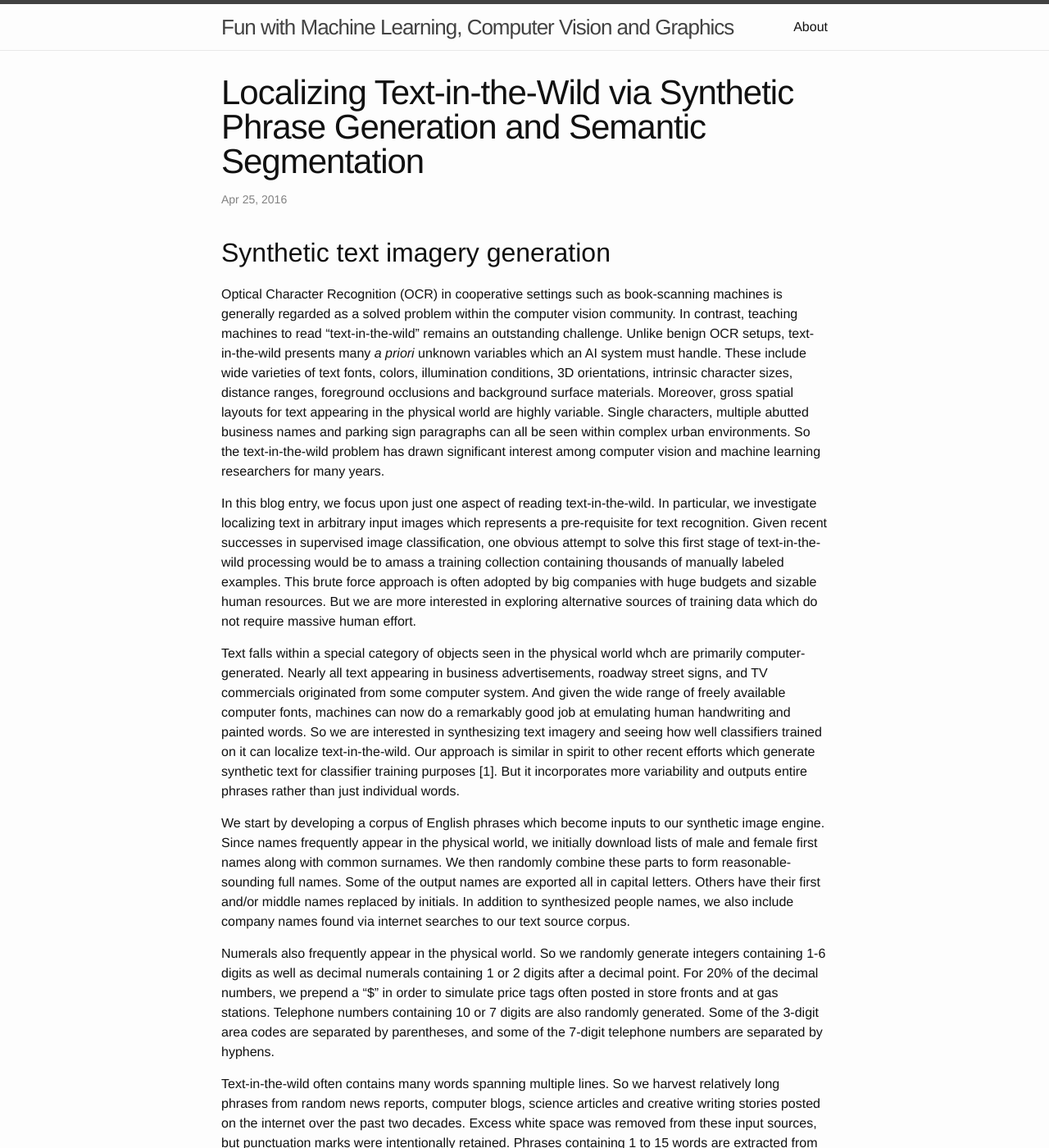
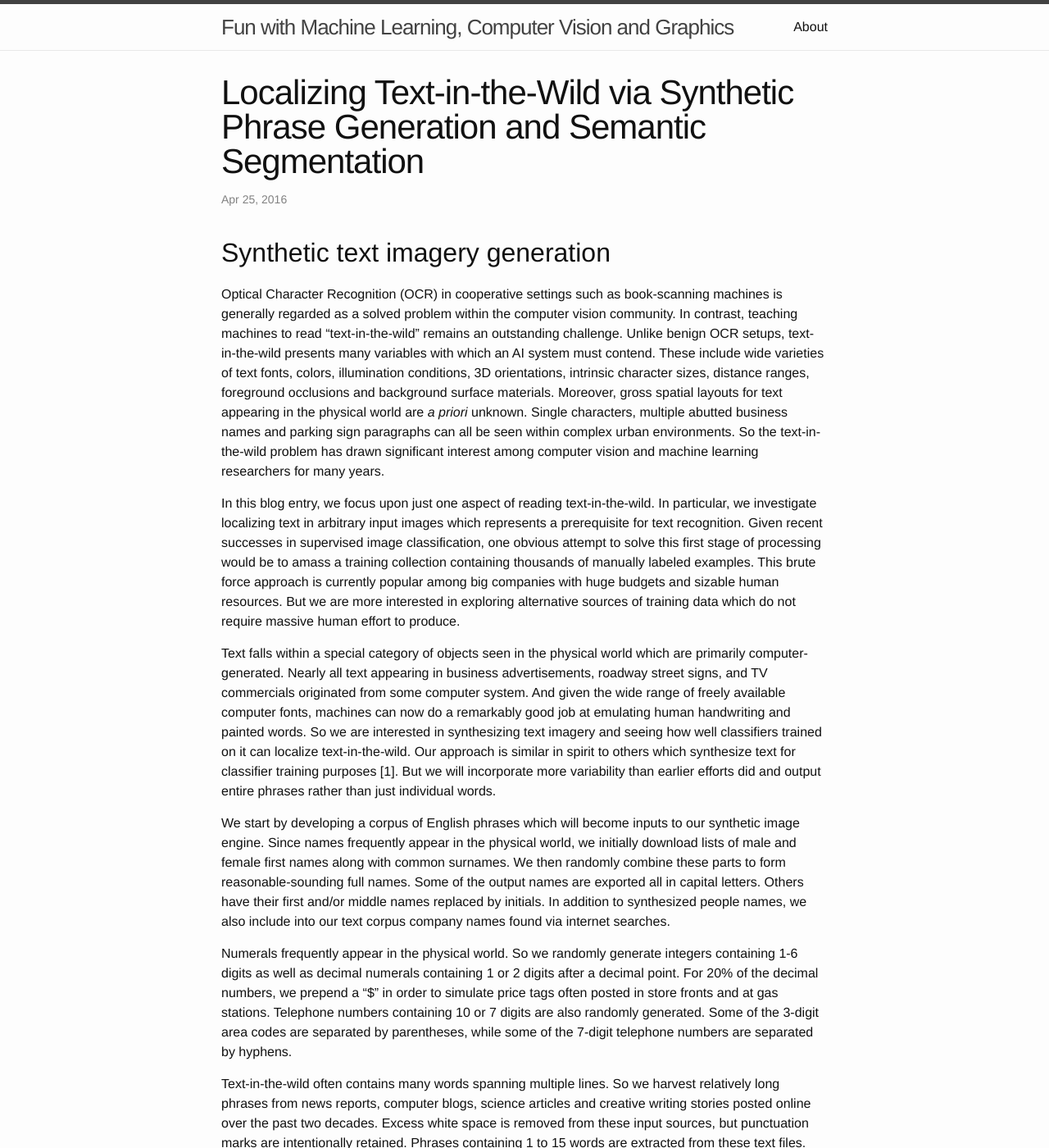
Before and after one commit to PeterCho/blog, a Jekyll site: the page built from _posts/2016-04-24-cvml.markdown, in a window 1280 px wide and 1400 px high. Shown: the whole window at 82% size. Built offline with Jekyll 4.4.1, drawn with Linux system fonts in a browser that asks for light colours; some of the changed text lies outside the part shown.

Commit message:
Polished up to fig 3

```diff
--- a/_posts/2016-04-24-cvml.markdown
+++ b/_posts/2016-04-24-cvml.markdown
@@ -12,64 +12,64 @@ Optical Character Recognition (OCR) in cooperative settings such as
 book-scanning machines is generally regarded as a solved problem within the
 computer vision community.  In contrast, teaching machines to read
 "text-in-the-wild" remains an outstanding challenge.  Unlike benign OCR
-setups, text-in-the-wild presents many *a priori* unknown variables which
-an AI system must handle.  These include wide varieties of text fonts,
-colors, illumination conditions, 3D orientations, intrinsic character
-sizes, distance ranges, foreground occlusions and background surface
-materials.  Moreover, gross spatial layouts for text appearing in the
-physical world are highly variable.  Single characters, multiple abutted
-business names and parking sign paragraphs can all be seen within complex
-urban environments.  So the text-in-the-wild problem has drawn significant
+setups, text-in-the-wild presents many variables with which an AI system
+must contend.  These include wide varieties of text fonts, colors,
+illumination conditions, 3D orientations, intrinsic character sizes,
+distance ranges, foreground occlusions and background surface materials.
+Moreover, gross spatial layouts for text appearing in the physical world
+are *a priori* unknown.  Single characters, multiple abutted business names
+and parking sign paragraphs can all be seen within complex urban
+environments.  So the text-in-the-wild problem has drawn significant
 interest among computer vision and machine learning researchers for many
 years.
 
 In this blog entry, we focus upon just one aspect of reading
 text-in-the-wild.  In particular, we investigate localizing text in
-arbitrary input images which represents a pre-requisite for text
+arbitrary input images which represents a prerequisite for text
 recognition.  Given recent successes in supervised image classification,
-one obvious attempt to solve this first stage of text-in-the-wild
-processing would be to amass a training collection containing thousands of
-manually labeled examples.  This brute force approach is often adopted by
-big companies with huge budgets and sizable human resources.  But we are
-more interested in exploring alternative sources of training data which do
-not require massive human effort.
+one obvious attempt to solve this first stage of processing would be to
+amass a training collection containing thousands of manually labeled
+examples.  This brute force approach is currently popular among big
+companies with huge budgets and sizable human resources.  But we are more
+interested in exploring alternative sources of training data which do not
+require massive human effort to produce.
 
 Text falls within a special category of objects seen in the physical world
-whch are primarily computer-generated.  Nearly all text appearing in
+which are primarily computer-generated.  Nearly all text appearing in
 business advertisements, roadway street signs, and TV commercials
 originated from some computer system.  And given the wide range of freely
 available computer fonts, machines can now do a remarkably good job at
 emulating human handwriting and painted words.  So we are interested in
 synthesizing text imagery and seeing how well classifiers trained on it can
-localize text-in-the-wild.  Our approach is similar in spirit to other
-recent efforts which generate synthetic text for classifier training
-purposes [1].  But it incorporates more variability and outputs entire
+localize text-in-the-wild.  Our approach is similar in spirit to others
+which synthesize text for classifier training purposes [1].  But we will
+incorporate more variability than earlier efforts did and output entire
 phrases rather than just individual words.
 
-We start by developing a corpus of English phrases which become inputs to
-our synthetic image engine.  Since names frequently appear in the physical
-world, we initially download lists of male and female first names along
-with common surnames.  We then randomly combine these parts to form
+We start by developing a corpus of English phrases which will become inputs
+to our synthetic image engine.  Since names frequently appear in the
+physical world, we initially download lists of male and female first names
+along with common surnames.  We then randomly combine these parts to form
 reasonable-sounding full names.  Some of the output names are exported all
 in capital letters.  Others have their first and/or middle names replaced
-by initials.  In addition to synthesized people names, we also include
-company names found via internet searches to our text source corpus.
+by initials.  In addition to synthesized people names, we also include into
+our text corpus company names found via internet searches.
 
-Numerals also frequently appear in the physical world.  So we randomly
-generate integers containing 1-6 digits as well as decimal numerals
-containing 1 or 2 digits after a decimal point.  For 20% of the decimal
-numbers, we prepend a "$" in order to simulate price tags often posted in
-store fronts and at gas stations.  Telephone numbers containing 10 or 7
-digits are also randomly generated.  Some of the 3-digit area codes are
-separated by parentheses, and some of the 7-digit telephone numbers are
-separated by hyphens.
+Numerals frequently appear in the physical world.  So we randomly generate
+integers containing 1-6 digits as well as decimal numerals containing 1 or
+2 digits after a decimal point.  For 20% of the decimal numbers, we prepend
+a "$" in order to simulate price tags often posted in store fronts and at
+gas stations.  Telephone numbers containing 10 or 7 digits are also
+randomly generated.  Some of the 3-digit area codes are separated by
+parentheses, while some of the 7-digit telephone numbers are separated by
+hyphens.
 
 Text-in-the-wild often contains many words spanning multiple lines.  So we
-harvest relatively long phrases from random news reports, computer blogs,
-science articles and creative writing stories posted on the internet over
-the past two decades.  Excess white space was removed from these input
-sources, but punctuation marks were intentionally retained.  Phrases
-containing 1 to 15 words are extracted from these text files.
+harvest relatively long phrases from news reports, computer blogs, science
+articles and creative writing stories posted online over the past two
+decades.  Excess white space is removed from these input sources, but
+punctuation marks are intentionally retained.  Phrases containing 1 to 15
+words are extracted from these text files.
 
 After combining and shuffling these different sources, our text corpus
 contains O(215K) phrases.  We scan through every corpus character and
@@ -82,19 +82,19 @@ We next download and inspect hundreds of different truetype and opentype
 fonts freely available on the internet.  We use judgement to retain
 "reasonable" looking fonts which mimic those that plausibly could be seen
 in the real world.  Any font which cannot render at least 10 digits and 26
-uppercase Latin letters over character widths ranging from 5 - 10 pixels is
-rejected.  Fonts corresponding to cursive handwriting are also
-intentionally included.  We end up with 700+ fonts to use for synthesizing
-text.
+uppercase Latin letters over character widths ranging from 5 - 100 pixels
+is rejected.  Fonts corresponding to cursive handwriting are also
+intentionally included.  We ended up with 700+ fonts to use for
+synthesizing text.
 
 Our synthetic phrase generator is based upon ImageMagick's text-to-image
 capabilities [2].  The generator first randomly selects some particular
 text label from the large set of possible input phrases along with a font.
 A small subset of the text labels have extra spaces inserted between each
-non-white character to emulate some store signs and advertisements seen in
-the wild.  Others have carriage returns inserted after each letter in order
-to generate vertically aligned text which is also present in the physical
-world.
+non-white character to emulate some widely-spaced store signs and
+advertisements seen in the wild.  Others have carriage returns inserted
+after each letter in order to generate vertically aligned text which also
+occurs in the physical world.
 
 RGB colors for the text foreground and possible character stroke are next
 randomly chosen.  A small percentage of text is superposed on an underbox
@@ -106,29 +106,28 @@ The overall width and height for the entire text phrase is quasi-randomly
 selected so that a significant fraction of strings are rendered onto two or
 more text lines.  For example, figure 1 illustrates a single phrase which
 wraps onto 5 text lines.  After the text phrase is rendered, we compute
-reasonable estimates for all the rendered characters' widths.  A very wide,
-temporary image is virtually created to hold the entire input string within
-a single textline.  Individual character widths are found by subtracting
-lengths of virtually rendered substrings containing c+1 and c characters
-within the wide, temporary image.  (Index c ranges from 0 to one less than
-the number of characters in the input text phrase.)  Once rendered
-character widths are known and the beginnings of each text line within the
-actual synthetic image are determined via horizontal and vertical
-profiling, pixel bounding boxes around each character are readily derived.
-
+reasonable estimates for all the rendered characters' widths.  A temporary
+image is virtually created to hold the entire input string within a single
+textline.  Individual character widths are found by subtracting lengths of
+virtually rendered substrings containing c+1 and c characters within the
+wide, virtual image.  (Index c ranges from 0 to one less than the number of
+characters in the input text phrase.)  Once rendered character widths are
+known, the beginnings of each text line within the actual synthetic image
+are determined via horizontal and vertical profiling.  Pixel bounding boxes
+around each synthetic character are then readily derived.
 
 ![TextLocalization]({{site.url}}/blog/images/text_segmentation/syntext/padded_syn_phrase.png)
 *Fig. 1. A synthetically generated image containing 15 words and spanning 5
 text lines.  The foreground is rendered against a transparent background.*
 
 Given a set of character bounding boxes, masks indicating various text
-properties may readily be generated.  For instance, pixel bounding boxes
+properties may be generated.  For instance, pixel bounding boxes
 surrounding letters which start individual words in a phrase may be filled
 with one mask value.  Bounding boxes for characters located in the middle
 or at the ends of words may similarly be filled with different mask values.
 White spaces as well as single-character words can also be assigned their
-own mask values.  Such character-within-word relationships for the text
-phrase in figure 1 are illustrated in figure 2a.  The resulting mask
+own mask values.  Figure 2a illustrates such character-within-word
+relationships for the text phrase in figure 1.  The resulting mask
 horizontally parses the multi-word text phrase.  In contrast, figure 2b
 depicts a vertical parsing of the multi-line text phrase.  In this second
 mask example, the top and bottom halves of each character's bounding box
@@ -154,12 +153,12 @@ Another random fraction are intentionally corrupted via the addition of
 simulated solar shadows and foreground occlusions.  The text image chips
 along with their masks are then rotated by random azimuth, elevation and
 roll angles.  After perspectively projecting the string image and masks
-into the virtual camera, we use ImageMagick to generate and export their 2D
+into a virtual camera, we use ImageMagick to generate and export their 2D
 imageplane renderings.
 
-Following this synthesis procedure, we generate 131K+ foreground text
-phrases plus accompanying image masks.  Figure 3 displays several examples
-of these synthesized text images:
+Following this entire procedure, we generate 131K+ foreground text phrases
+plus accompanying image masks.  Figure 3 displays several examples of these
+synthesized text images:
 
 ![TextLocalization]({{ site.url }}/blog/images/text_segmentation/syntext/syn_phrases.png)
 *Fig. 3.  Representative examples of synthetically generated images
@@ -335,17 +334,17 @@ these masks with ground truth bounding boxes in the next section.
 ## Text segmentation results vs ground truth
 
 The 307 test images available for download at the URL listed in [7] are
-accompanied by axis-aligned bounding boxes surrounding text strings which
-were manually generated by human annotators (see figure 10).  These
-bounding box metadata can be used to evaluate the precision and recall of
-our text localization system. We compute a precision value for each test
-image from the ratio of pixels classified as text that lie inside the
-truthed bounding boxes to the total number of pixels classified as text.
-Adopting an analogous measure for recall based solely upon pixel counts
-would bias performance assessment towards text strings with large pixel
-sizes.  So we instead compute the fractional coverage bounding boxes by
-pixels classified as text within every test image.  We thus form precision
-and recall distributions over the set of 307 test images.
+accompanied by axis-aligned bounding boxes which were manually generated by
+human annotators (see figure 10).  These bounding box metadata can be used
+to evaluate the precision and recall of our text localization system. We
+compute a precision value for each test image from the ratio of pixels
+classified as text lying inside the truthed bounding boxes to the total
+number of pixels classified as text.  If we were to adopt an analogous
+measure for recall based solely upon pixel counts, performance assessment
+would be biased towards text strings with large pixel sizes.  So we instead
+compute the fractional coverage of bounding boxes by pixels classified as
+text within every test image.  We thus form precision and recall
+distributions over the set of 307 test images.
 
 ![TextLocalization]({{ site.url }}/blog/images/text_segmentation/total_segs/montage_text_img0305___bboxes_0305.jpg)
 *Fig. 10.  Text pixel segmentation results for a test image aggregated
@@ -354,14 +353,14 @@ bounding boxes are colored yellow in the image on the right hand-side.*
 
 We note that the ground-truth metadata is not in fact perfectly true.  For
 example, genuine text-in-the-wild was sometimes missed by human annotators
-as figure 11a illustrates.  In these cases, some of our system's valid
-detections are erroneously scored as false positives.  In other instances,
-axis-aligned bounding boxes do not snuggly fit around text strings
-appearing in the test images as can be seen in figure 11b.  Consequently,
-some of our system's pixels marked with non-text labels are incorrectly
-scored as false negatives.  Of course, the truth data do reveal genuine
-false positive and false negative mistakes made by the trained DNN
-classifiers in other examples such as those listed in figure 12.
+as figures 10, 11a and 11b illustrate.  In these cases, some of our
+system's valid detections are erroneously scored as false positives.  In
+other instances, axis-aligned bounding boxes do not snuggly surround text
+strings in the test images as can be seen in figure 11b.  Consequently,
+some pixels marked with default non-text labels are incorrectly scored as
+false negatives.  Of course in other cases, the truth data do reveal
+genuine false positive and false negative mistakes made by the trained DNN
+classifiers such as those listed in figure 12.
 
 
 ![TextLocalization]({{ site.url}}/blog/images/text_segmentation/total_segs/montage_text_img0294___bboxes_0294.jpg)
@@ -393,37 +392,34 @@ average values in order to condense them to single numbers: Precision =
 *Fig. 13.  Text pixel precision and bounding box recall distributions for
 the 307 test images from [7].*
 
-Since localization would most likely represent the first step in most
-end-to-end text recognition systems, it is practically more important for
-recall to be as close to unity as possible even if precision must suffer.
-Presumably, false positive text detections could be elimiminated by more
-specialized classifiers of letters, digits, words and/or phrases at
-subsequent stages in an end-to-end pipeline.  In contrast, it would likely
-be much more difficult to later find words if they are completely missed at
-the nomination stage.  While 72.9% precision and 86.5% recall are still far
-from perfection, we note that these values are significantly larger than the
-54% precision and 42% recall [9] achieved by the researchers who developed
-the data set in [7].
+Since localization usally represents the first step in most end-to-end text
+recognition systems, it is practically more important for recall to be as
+close to unity as possible even if precision suffers.  False positive text
+detections could be elimiminated by more specialized classifiers of
+letters, digits, words and/or phrases at subsequent stages in an end-to-end
+pipeline.  In contrast, it would be much more difficult to later find words
+if they are completely missed at the initial nomination stage.  While 72.9%
+precision and 86.5% recall are still far from perfection, we note that
+these values are significantly larger than the 54% precision and 42% recall
+[9] achieved by the researchers who developed the data set in [7].
 
 ## Segmentation of non-English text
 
-We close this blog entry with an intriguing observation with regards to
-detecting text-in-the-wild written in languages other than English.  As far
-as we know, nearly all of the non-numnerical synthesized phrases used to
-train the DNNs contained English words.  And none of them contained
-characters from outside the Latin alphabet.  Yet gross spatial
-relationships among characters within and between words such as starting,
-stopping, middle and space transcend the English language.
+We close this blog entry with an intriguing observation regarding
+localization of text-in-the-wild written in languages other than English.
+Nearly all of the non-numerical synthesized phrases used to train our DNNs
+were in English words.  And none of them contained characters from outside
+the Latin alphabet.  Yet gross spatial relationships among characters
+within and between words transcend the English language.
 
-It is consequently interesting to see our classifiers' results in figure 14
-which contain text in Chinese, Greek and Arabic.  I cannot read any of
-these languages.  But the color-coded segmentations in this figure look
+It is consequently interesting to see the classifiers' results in figure 14
+for text written in Chinese, Greek and Arabic.  I cannot read any of these
+languages.  But the color-coded segmentations in this figure look
 reasonable to my eye.
 
 ![TextLocalization]({{ site.url}}/blog/images/text_segmentation/non-English/montage_segmented_image_00044_chinese___segmented_image_00066_chinese.jpg)
 
-![TextLocalization]({{ site.url
-}}/blog/images/text_segmentation/non-English/montage_segmented_image_00052_greek___segmented_image_00068_arabic.jpg)
+![TextLocalization]({{ site.url}}/blog/images/text_segmentation/non-English/montage_segmented_image_00052_greek___segmented_image_00068_arabic.jpg)
 *Fig. 14.  Semantic segmentation of Chinese, Greek and Arabic text from
 classifier trained on synthetic English phrases.  The Chinese text images
 are part of a truth set assembled by the authors of [10].  The Greek and
```
